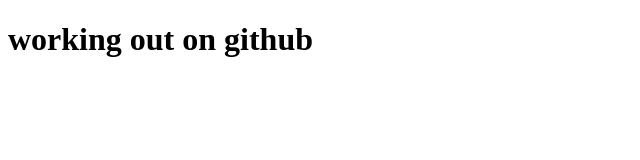
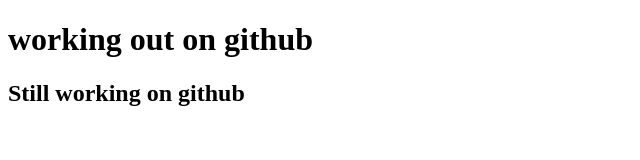
Before and after one commit to viscousjnr202/test, a plain HTML site: page index.html in a window 1280 px wide. Shown: the whole page, without its empty margins (0-640 px from the left). Drawn offline with Linux system fonts and the light colour scheme.

Commit message:
second commit

```diff
--- a/index.html
+++ b/index.html
@@ -8,5 +8,6 @@
 </head>
 <body>
     <h1>working out on github</h1>
+    <h2>Still working on github</h2>
 </body>
 </html>
```
